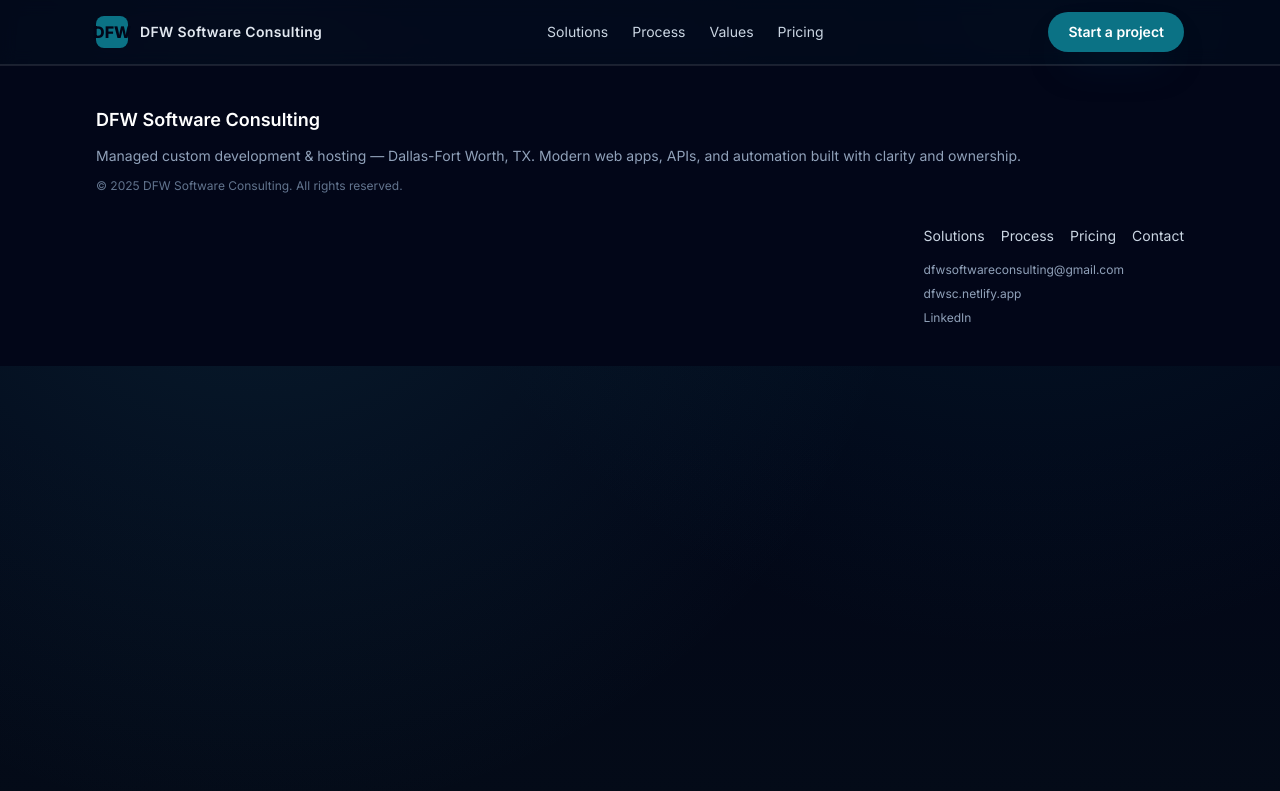
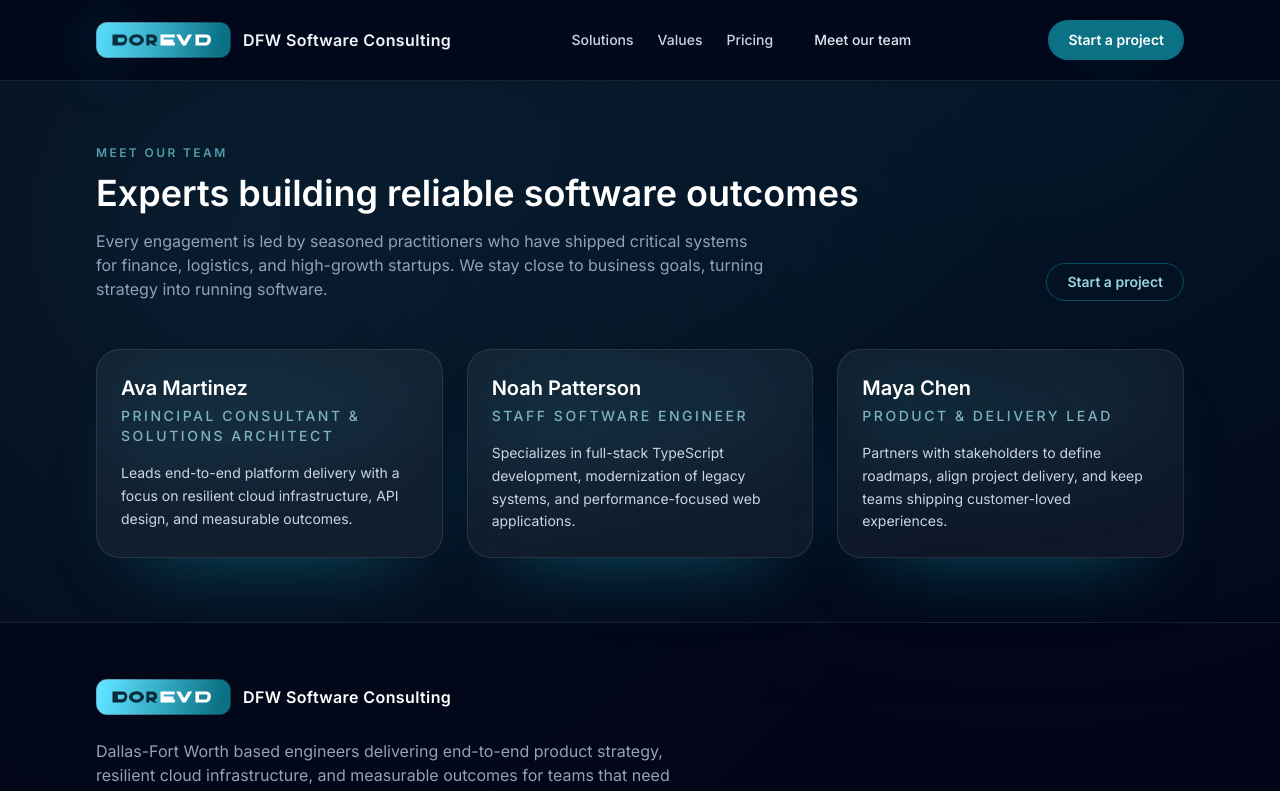
Before and after one commit to DFW-Software-Consulting/dfwsc2.0, a React (Vite) app in the folder front/: page /team in a window 1280 px wide. Shown: the top 791 px of the page. Built offline with nearby package versions, Linux system fonts and the light colour scheme.

Commit message:
Revamp site navigation and add team page

```diff
--- a/front/src/App.jsx
+++ b/front/src/App.jsx
@@ -4,6 +4,7 @@
 import Footer from './components/Footer.jsx'
 import Home from './pages/Home.jsx'
 import Pricing from './pages/Pricing.jsx'
+import Team from './pages/Team.jsx'
 
 export default function App() {
   return (
@@ -14,6 +15,7 @@
           <Routes>
             <Route path="/" element={<Home />} />
             <Route path="/pricing" element={<Pricing />} />
+            <Route path="/team" element={<Team />} />
           </Routes>
         </main>
         <Footer />
--- a/front/src/components/Footer.jsx
+++ b/front/src/components/Footer.jsx
@@ -4,43 +4,58 @@
   const year = new Date().getFullYear()
 
   return (
-    <footer className="border-t border-white/10 bg-slate-950">
-      <div className="mx-auto w-full max-w-6xl px-4 py-10 text-sm text-slate-300 sm:px-6 lg:px-8">
-        <div className="grid gap-8 sm:grid-cols-[1.5fr,1fr]">
-          <div className="space-y-3">
-            <h3 className="text-lg font-semibold text-white">DFW Software Consulting</h3>
-            <p className="text-sm text-slate-400">
-              Managed custom development &amp; hosting — Dallas-Fort Worth, TX. Modern web apps, APIs, and automation built with
-              clarity and ownership.
+    <footer className="border-t border-white/10 bg-slate-950/80">
+      <div className="mx-auto w-full max-w-6xl px-4 py-14 text-sm sm:px-6 lg:px-8">
+        <div className="grid gap-12 md:grid-cols-[minmax(0,1.2fr),minmax(0,1fr)]">
+          <div className="flex flex-col gap-6">
+            <Link to="/" className="inline-flex items-center gap-3">
+              <img src="/dfwsc-logo.svg" alt="DFW Software Consulting" className="h-9 w-auto" />
+              <span className="text-base font-semibold tracking-wide text-white">DFW Software Consulting</span>
+            </Link>
+            <p className="max-w-xl text-base text-slate-400">
+              Dallas-Fort Worth based engineers delivering end-to-end product strategy, resilient cloud infrastructure, and
+              measurable outcomes for teams that need shipping momentum.
             </p>
-            <p className="text-xs text-slate-500">© {year} DFW Software Consulting. All rights reserved.</p>
+            <div className="flex flex-wrap gap-3 text-xs text-slate-400">
+              <span className="rounded-full border border-white/10 bg-white/5 px-3 py-1 uppercase tracking-[0.25em] text-[0.65rem] text-slate-200/80">
+                Build with clarity
+              </span>
+              <span className="rounded-full border border-white/5 px-3 py-1 uppercase tracking-[0.25em] text-[0.65rem] text-slate-400">
+                Own your roadmap
+              </span>
+            </div>
           </div>
-          <div className="grid gap-4 text-sm sm:justify-self-end">
-            <div className="flex flex-wrap gap-4">
+
+          <div className="grid gap-8 text-sm md:justify-items-end">
+            <div className="flex flex-wrap gap-5 text-slate-300">
               <Link to="/" state={{ scrollTo: 'services' }} className="transition-colors hover:text-white">
                 Solutions
               </Link>
-              <Link to="/" state={{ scrollTo: 'process' }} className="transition-colors hover:text-white">
-                Process
+              <Link to="/" state={{ scrollTo: 'values' }} className="transition-colors hover:text-white">
+                Values
               </Link>
               <Link to="/pricing" className="transition-colors hover:text-white">
                 Pricing
+              </Link>
+              <Link to="/team" className="transition-colors hover:text-white">
+                Meet our team
               </Link>
               <Link to="/" state={{ scrollTo: 'contact' }} className="transition-colors hover:text-white">
                 Contact
               </Link>
             </div>
-            <div className="flex flex-col gap-2 text-xs text-slate-400">
-              <a href="mailto:dfwsoftwareconsulting@gmail.com" className="transition-colors hover:text-white">
+            <div className="space-y-2 text-xs text-slate-400">
+              <a href="mailto:dfwsoftwareconsulting@gmail.com" className="block transition-colors hover:text-white">
                 dfwsoftwareconsulting@gmail.com
               </a>
-              <a href="https://dfwsc.netlify.app/" className="transition-colors hover:text-white">
+              <a href="https://dfwsc.netlify.app/" className="block transition-colors hover:text-white">
                 dfwsc.netlify.app
               </a>
-              <a href="https://www.linkedin.com/company/dfw-software-consulting" className="transition-colors hover:text-white">
+              <a href="https://www.linkedin.com/company/dfw-software-consulting" className="block transition-colors hover:text-white">
                 LinkedIn
               </a>
             </div>
+            <p className="text-xs text-slate-500">© {year} DFW Software Consulting. All rights reserved.</p>
           </div>
         </div>
       </div>
--- a/front/src/components/Navbar.jsx
+++ b/front/src/components/Navbar.jsx
@@ -1,9 +1,10 @@
 import { Link, useLocation, useNavigate } from 'react-router-dom'
 
-const sections = [
-  { id: 'services', label: 'Solutions' },
-  { id: 'process', label: 'Process' },
-  { id: 'values', label: 'Values' },
+const navItems = [
+  { type: 'scroll', id: 'services', label: 'Solutions' },
+  { type: 'scroll', id: 'values', label: 'Values' },
+  { type: 'link', href: '/pricing', label: 'Pricing' },
+  { type: 'route', href: '/team', label: 'Meet our team' },
 ]
 
 export default function Navbar() {
@@ -23,28 +24,46 @@
   }
 
   return (
-    <header className="sticky top-0 z-50 border-b border-white/10 bg-slate-950/70 backdrop-blur">
-      <div className="mx-auto flex h-16 w-full max-w-6xl items-center justify-between gap-6 px-4 sm:px-6 lg:px-8">
-        <Link to="/" className="flex items-center gap-3">
-          <span className="inline-flex h-8 w-8 items-center justify-center rounded-lg bg-brand-500 font-extrabold text-slate-950">
-            DFW
-          </span>
-          <span className="text-sm font-semibold tracking-wide text-slate-200">DFW Software Consulting</span>
+    <header className="sticky top-0 z-50 border-b border-white/10 bg-slate-950/80 backdrop-blur-xl">
+      <div className="mx-auto flex h-20 w-full max-w-6xl items-center justify-between gap-6 px-4 sm:px-6 lg:px-8">
+        <Link to="/" className="group relative inline-flex items-center gap-3">
+          <span className="absolute -left-4 hidden h-12 w-12 rounded-2xl bg-brand-500/20 blur-xl transition group-hover:opacity-90 sm:block" />
+          <img src="/dfwsc-logo.svg" alt="DFW Software Consulting" className="h-9 w-auto" />
+          <span className="text-base font-semibold tracking-wide text-slate-100">DFW Software Consulting</span>
         </Link>
-        <nav className="hidden items-center gap-6 text-sm sm:flex">
-          {sections.map((section) => (
+        <nav className="hidden items-center gap-6 text-sm font-medium sm:flex">
+          {navItems.map((item) => {
+            if (item.type === 'scroll') {
+              return (
                 <button
-              key={section.id}
+                  key={item.id}
                   type="button"
-              onClick={() => handleScroll(section.id)}
+                  onClick={() => handleScroll(item.id)}
                   className="text-slate-300 transition hover:text-white"
                 >
-              {section.label}
+                  {item.label}
                 </button>
-          ))}
-          <Link to="/pricing" className="text-slate-300 transition hover:text-white">
-            Pricing
+              )
+            }
+
+            if (item.type === 'link') {
+              return (
+                <Link key={item.label} to={item.href} className="text-slate-300 transition hover:text-white">
+                  {item.label}
                 </Link>
+              )
+            }
+
+            return (
+              <Link
+                key={item.label}
+                to={item.href}
+                className="rounded-full border border-transparent px-4 py-1.5 text-slate-200 transition hover:border-brand-400 hover:text-white"
+              >
+                {item.label}
+              </Link>
+            )
+          })}
         </nav>
         <Link
           to="/"
--- /dev/null
+++ b/front/src/pages/Team.jsx
@@ -0,0 +1,64 @@
+import { useEffect } from 'react'
+import { Link } from 'react-router-dom'
+
+const teamMembers = [
+  {
+    name: 'Ava Martinez',
+    role: 'Principal Consultant & Solutions Architect',
+    bio: 'Leads end-to-end platform delivery with a focus on resilient cloud infrastructure, API design, and measurable outcomes.',
+  },
+  {
+    name: 'Noah Patterson',
+    role: 'Staff Software Engineer',
+    bio: 'Specializes in full-stack TypeScript development, modernization of legacy systems, and performance-focused web applications.',
+  },
+  {
+    name: 'Maya Chen',
+    role: 'Product & Delivery Lead',
+    bio: 'Partners with stakeholders to define roadmaps, align project delivery, and keep teams shipping customer-loved experiences.',
+  },
+]
+
+export default function Team() {
+  useEffect(() => {
+    window.scrollTo({ top: 0, behavior: 'smooth' })
+  }, [])
+
+  return (
+    <section className="mx-auto w-full max-w-6xl px-4 py-16 sm:px-6 lg:px-8">
+      <div className="flex flex-col gap-6 sm:flex-row sm:items-end sm:justify-between">
+        <div>
+          <p className="text-xs font-semibold uppercase tracking-[0.2em] text-brand-300/80">Meet our team</p>
+          <h1 className="mt-3 text-3xl font-semibold text-white sm:text-4xl">Experts building reliable software outcomes</h1>
+          <p className="mt-4 max-w-2xl text-base text-slate-400">
+            Every engagement is led by seasoned practitioners who have shipped critical systems for finance, logistics, and high-growth
+            startups. We stay close to business goals, turning strategy into running software.
+          </p>
+        </div>
+        <Link
+          to="/"
+          state={{ scrollTo: 'contact' }}
+          className="inline-flex items-center justify-center rounded-full border border-brand-500/60 px-5 py-2 text-sm font-semibold text-brand-200 transition hover:border-brand-400 hover:text-brand-100"
+        >
+          Start a project
+        </Link>
+      </div>
+
+      <div className="mt-12 grid gap-6 md:grid-cols-3">
+        {teamMembers.map((member) => (
+          <article
+            key={member.name}
+            className="group relative overflow-hidden rounded-3xl border border-white/10 bg-white/5 p-6 shadow-[0_40px_80px_-50px_rgba(11,114,133,0.8)] transition hover:-translate-y-1 hover:bg-white/10"
+          >
+            <div className="absolute inset-x-4 top-4 h-28 rounded-3xl bg-gradient-to-br from-brand-500/20 via-brand-400/10 to-transparent blur-2xl transition duration-500 group-hover:opacity-100" />
+            <div className="relative">
+              <h2 className="text-xl font-semibold text-white">{member.name}</h2>
+              <p className="mt-1 text-sm font-medium uppercase tracking-[0.18em] text-brand-200/80">{member.role}</p>
+              <p className="mt-4 text-sm leading-relaxed text-slate-300">{member.bio}</p>
+            </div>
+          </article>
+        ))}
+      </div>
+    </section>
+  )
+}
```
Also changed, not shown: front/public/dfwsc-logo.svg (added). Lines whose indentation alone changed are shown as unchanged.
